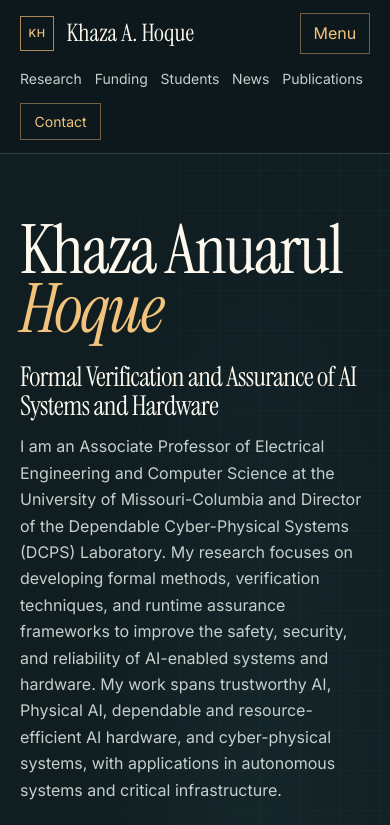
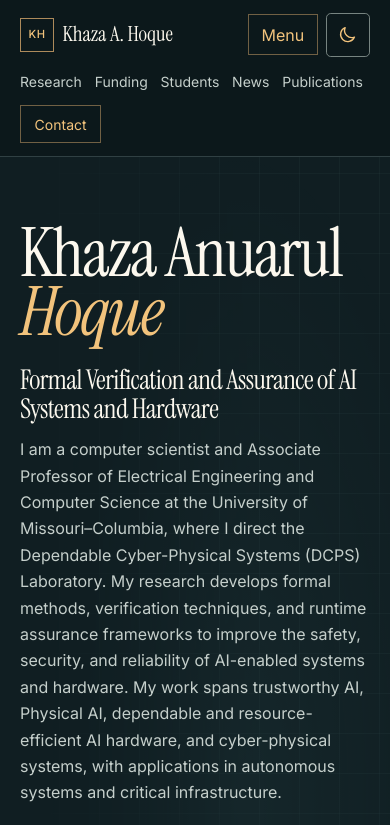
Before and after one commit to diner007/diner007.github.io, a plain HTML site: page index.html in a window 390 px wide. Both pictures are taken after a click on the button "Menu". Shown: the top 825 px of the page. Drawn offline with Linux system fonts and the light colour scheme.

Commit message:
Add files via upload

```diff
--- a/index.html
+++ b/index.html
@@ -6,7 +6,8 @@
   <meta name="description" content="Khaza Anuarul Hoque directs the DCPS Lab at the University of Missouri. His research advances AI assurance, formal verification, resilient cyber-physical systems, and energy-efficient hardware for edge AI.">
   <meta name="theme-color" content="#101e22">
   <title>Khaza Anuarul Hoque | AI Assurance, Formal Verification &amp; Resilient Systems</title>
-  <link rel="stylesheet" href="styles.css">
+  <script src="theme.js"></script>
+  <link rel="stylesheet" href="styles.css?v=theme">
   <script defer src="site.js"></script>
 </head>
 <body>
@@ -32,7 +33,7 @@
         <div class="hero-copy">
           <h1 id="name">Khaza Anuarul <br><em>Hoque</em></h1>
           <h2 class="hero-lead">Formal Verification and Assurance of AI Systems and Hardware</h2>
-          <p class="hero-bio">I am an Associate Professor of Electrical Engineering and Computer Science at the University of Missouri-Columbia and Director of the Dependable Cyber-Physical Systems (DCPS) Laboratory. My research focuses on developing formal methods, verification techniques, and runtime assurance frameworks to improve the safety, security, and reliability of AI-enabled systems and hardware. My work spans trustworthy AI, Physical AI, dependable and resource-efficient AI hardware, and cyber-physical systems, with applications in autonomous systems and critical infrastructure.</p>
+          <p class="hero-bio">I am a computer scientist and Associate Professor of Electrical Engineering and Computer Science at the University of Missouri–Columbia, where I direct the Dependable Cyber-Physical Systems (DCPS) Laboratory. My research develops formal methods, verification techniques, and runtime assurance frameworks to improve the safety, security, and reliability of AI-enabled systems and hardware. My work spans trustworthy AI, Physical AI, dependable and resource-efficient AI hardware, and cyber-physical systems, with applications in autonomous systems and critical infrastructure.</p>
           <div class="actions">
             <a class="button primary" href="#funding">Sponsored research</a>
             <a class="button outline" href="#contact">Discuss a collaboration</a>
--- a/styles.css
+++ b/styles.css
@@ -17,6 +17,7 @@
 }
 
 :root {
+  color-scheme: light;
   --paper: #faf8f3;
   --tint: #f0ede4;
   --ink: #152626;
@@ -28,7 +29,20 @@
   --soft: #c5cfcb;
   --gold: #f2c37c;
   --ochre: #81511d;
+  --control-line: #89877e;
+  --research-line: #c5b9a7;
   --serif: "Instrument Serif", Georgia, serif;
+}
+:root[data-theme="dark"] {
+  color-scheme: dark;
+  --paper: #121f23;
+  --tint: #192b2e;
+  --ink: #fcf8ee;
+  --muted: #c5cfcb;
+  --line: #435756;
+  --ochre: #f2c37c;
+  --control-line: #81928e;
+  --research-line: var(--line);
 }
 *, *::before, *::after { box-sizing: border-box; }
 html { scroll-behavior: smooth; }
@@ -53,11 +67,28 @@ h3 a:hover { text-decoration: underline; text-decoration-thickness: 1px; }
 .header-row { min-height: 4.6rem; display: flex; align-items: center; justify-content: space-between; gap: 1.5rem; }
 .brand { display: inline-flex; align-items: center; gap: .75rem; text-decoration: none; white-space: nowrap; font: 400 1.5rem/1.1 var(--serif); }
 .brand-mark { display: grid; place-items: center; width: 2.15rem; height: 2.15rem; border: 1px solid #ad8a5b; color: var(--gold); font: 500 .7rem/1 Inter, sans-serif; letter-spacing: .06em; }
-.header nav { display: flex; align-items: center; flex-wrap: wrap; gap: clamp(.8rem, 2.2vw, 2rem); color: var(--soft); font-size: .875rem; }
+.header nav { display: flex; align-items: center; flex-wrap: wrap; gap: clamp(.8rem, 2.2vw, 2rem); margin-inline-start: auto; color: var(--soft); font-size: .875rem; }
 .header nav a { text-decoration: none; }
 .header nav a:hover { color: var(--light); text-decoration: underline; }
 .nav-contact { color: var(--gold); border: 1px solid #716044; padding: .38rem .85rem; }
 .menu-button { color: var(--gold); background: transparent; border: 1px solid #716044; padding: .4rem .8rem; font: inherit; cursor: pointer; }
+.theme-toggle {
+  display: grid;
+  flex: none;
+  place-items: center;
+  width: 2.75rem;
+  height: 2.75rem;
+  padding: 0;
+  border: 1px solid #778481;
+  border-radius: .3rem;
+  background: transparent;
+  color: var(--gold);
+  cursor: pointer;
+}
+.theme-toggle:hover { background: #283b3e; }
+.theme-toggle svg { width: 1.2rem; height: 1.2rem; fill: none; stroke: currentColor; stroke-width: 1.7; stroke-linecap: round; stroke-linejoin: round; }
+.theme-toggle .theme-sun, [data-theme="dark"] .theme-toggle .theme-moon { display: none; }
+[data-theme="dark"] .theme-toggle .theme-sun { display: block; }
 
 .hero { overflow: clip; color: var(--light); background: var(--dark); }
 .hero-grid { position: relative; display: grid; grid-template-columns: minmax(0, 1fr) minmax(15rem, 21.5rem); gap: clamp(2rem, 7vw, 7rem); align-items: center; padding-block: clamp(3.3rem, 6vw, 6rem); isolation: isolate; }
@@ -106,7 +137,7 @@ figcaption a { color: var(--gold); }
 .prose > .text-link { display: inline-block; margin-top: 1.15rem; }
 .text-link { color: var(--ochre); font-weight: 600; font-size: .9rem; text-decoration-thickness: 1px; }
 .research-grid { display: grid; grid-template-columns: repeat(3, minmax(0, 1fr)); gap: 0 clamp(1.25rem, 3vw, 2.75rem); margin-top: 1.35rem; }
-.research-grid article { display: flex; flex-direction: column; align-items: flex-start; border-top: 1px solid #c5b9a7; padding: 1.05rem 0 1.25rem; }
+.research-grid article { display: flex; flex-direction: column; align-items: flex-start; border-top: 1px solid var(--research-line); padding: 1.05rem 0 1.25rem; }
 .research-grid p { color: var(--muted); margin: .52rem 0 .9rem; }
 .research-grid .text-link { margin-top: auto; }
 
@@ -121,7 +152,7 @@ figcaption a { color: var(--gold); }
   min-height: 2.75rem;
   margin-top: .3rem;
   padding: .5rem .7rem;
-  border: 1px solid #89877e;
+  border: 1px solid var(--control-line);
   border-radius: 0;
   color: var(--ink);
   background-color: var(--paper);
@@ -183,7 +214,7 @@ footer { color: var(--soft); background: var(--dark-deep); border-top: 1px solid
 .publication-toolbar { display: flex; align-items: center; justify-content: space-between; flex-wrap: wrap; gap: .5rem 1rem; margin: .8rem 0; }
 .publication-toolbar .publication-status { margin: 0; }
 .publication-pages { display: flex; gap: .5rem; }
-.publication-pages button { border: 1px solid #89877e; background: var(--paper); color: var(--ink); padding: .45rem .7rem; font: 500 .875rem Inter, sans-serif; cursor: pointer; }
+.publication-pages button { border: 1px solid var(--control-line); background: var(--paper); color: var(--ink); padding: .45rem .7rem; font: 500 .875rem Inter, sans-serif; cursor: pointer; }
 .publication-pages button:disabled { opacity: .62; cursor: default; }
 .publication-pages button:enabled:hover { background: var(--ink); color: var(--paper); }
 
@@ -192,13 +223,16 @@ footer { color: var(--soft); background: var(--dark-deep); border-top: 1px solid
 }
 @media (max-width: 57rem) {
   .header-row { flex-wrap: wrap; gap: .8rem; padding-block: .8rem; }
-  .header nav { flex: 0 0 100%; }
+  .header-row .brand { margin-inline-end: auto; }
+  .header nav { order: 1; flex: 0 0 100%; margin-inline-start: 0; }
   .hero-grid { grid-template-columns: minmax(0, 1fr) minmax(13rem, 31%); }
   .milestones-grid > div { padding-inline: .85rem; }
   .publication-filters { grid-template-columns: repeat(3, minmax(0, 1fr)); }
   .publication-filters label:first-child { grid-column: span 2; }
 }
 @media (max-width: 42rem) {
+  .header-row { column-gap: .5rem; }
+  .header-row .brand { gap: .5rem; font-size: 1.3rem; }
   .hero-grid, .split, .students-grid, .research-grid, .project-list, .news-list, .paper-list { grid-template-columns: 1fr; }
   .hero-grid { gap: 2.25rem; padding-bottom: 2.8rem; }
   .hero-grid::before { inset: 0 -5rem 0 0; opacity: .4; }
--- /dev/null
+++ b/theme.js
@@ -0,0 +1,53 @@
+(() => {
+  const root = document.documentElement;
+  const systemTheme = window.matchMedia('(prefers-color-scheme: dark)');
+  const storageKey = 'hoque-theme';
+  let preference;
+  let toggle;
+
+  try {
+    const stored = localStorage.getItem(storageKey);
+    if (stored === 'light' || stored === 'dark') preference = stored;
+  } catch {
+    // The theme still works when the browser blocks storage.
+  }
+
+  function applyTheme() {
+    const theme = preference ?? (systemTheme.matches ? 'dark' : 'light');
+    root.dataset.theme = theme;
+    toggle?.setAttribute('aria-pressed', String(theme === 'dark'));
+  }
+
+  applyTheme();
+  systemTheme.addEventListener('change', applyTheme);
+
+  document.addEventListener('DOMContentLoaded', () => {
+    const header = document.querySelector('.header-row');
+    if (!header) return;
+
+    toggle = document.createElement('button');
+    toggle.type = 'button';
+    toggle.className = 'theme-toggle';
+    toggle.setAttribute('aria-label', 'Dark mode');
+    toggle.title = 'Toggle dark mode';
+    toggle.innerHTML = `
+      <svg class="theme-moon" viewBox="0 0 24 24" aria-hidden="true">
+        <path d="M20.6 15.1A9 9 0 0 1 8.9 3.4a9 9 0 1 0 11.7 11.7Z"/>
+      </svg>
+      <svg class="theme-sun" viewBox="0 0 24 24" aria-hidden="true">
+        <circle cx="12" cy="12" r="4"/>
+        <path d="M12 2v2m0 16v2M2 12h2m16 0h2M5 5l1.4 1.4m11.2 11.2L19 19M5 19l1.4-1.4M17.6 6.4 19 5"/>
+      </svg>`;
+    toggle.addEventListener('click', () => {
+      preference = root.dataset.theme === 'dark' ? 'light' : 'dark';
+      applyTheme();
+      try {
+        localStorage.setItem(storageKey, preference);
+      } catch {
+        // The current page keeps the chosen theme.
+      }
+    });
+    applyTheme();
+    header.append(toggle);
+  });
+})();
```
Also changed, not shown: leadership.html (+2 -1 lines), news.html (+2 -1 lines), projects.html (+2 -1 lines), publications.html (+2 -1 lines), students.html (+2 -1 lines).
